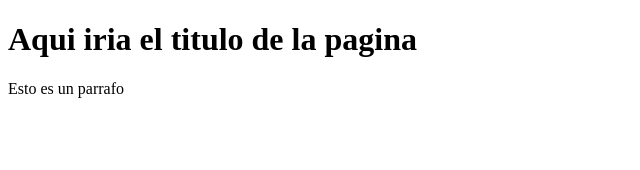
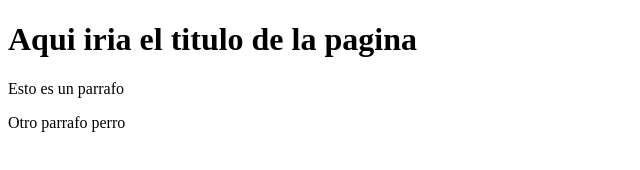
Before and after one commit to luis-fer-va/Proyecto-prueba, a plain HTML site: page index.html in a window 1280 px wide. Shown: the whole page, without its empty margins (0-640 px from the left). Drawn offline with Linux system fonts and the light colour scheme.

Commit message:
agregando segundo parrafo

```diff
--- a/index.html
+++ b/index.html
@@ -9,5 +9,6 @@
 <body>
     <h1>Aqui iria el titulo de la pagina</h1>
      <p>Esto es un parrafo</p>
+     <p>Otro parrafo perro</p>
 </body>
 </html>
```
